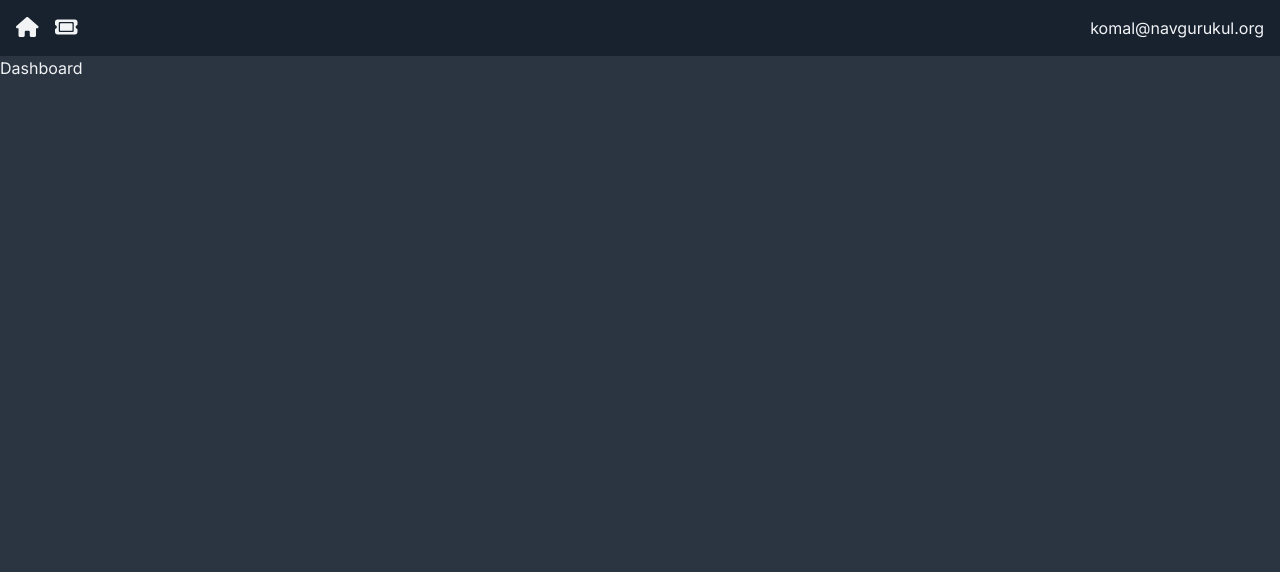
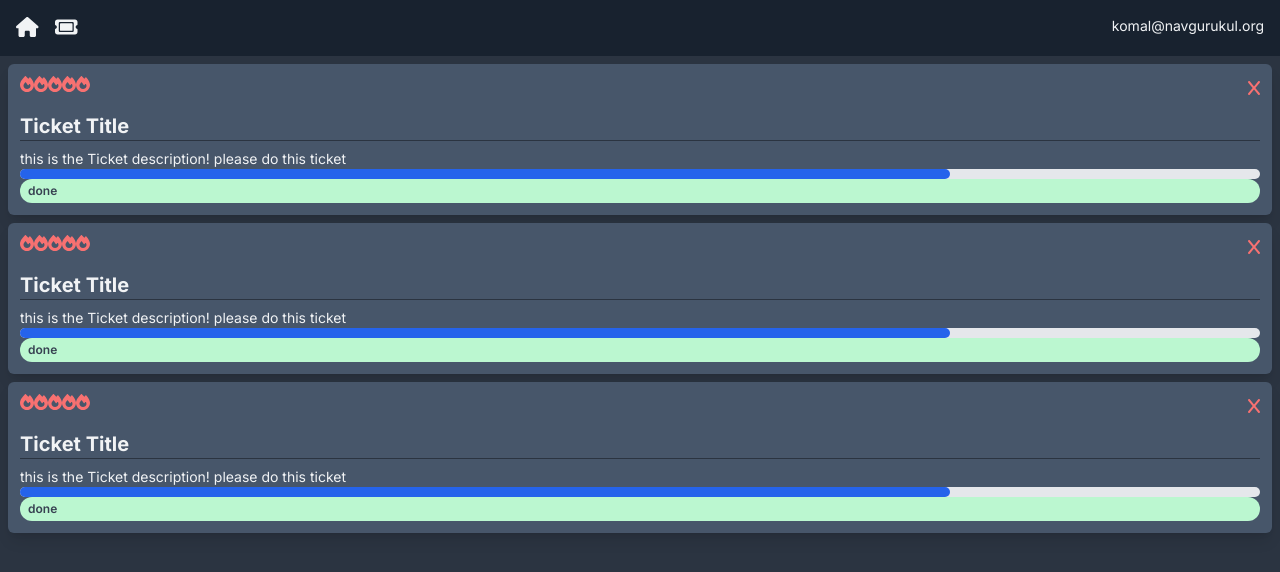
Before and after one commit to komalahire/-Ticketing-app, a Next.js app: page / in a window 1280 px wide. Shown: the top 572 px of the page. Built offline with nearby package versions, Linux system fonts and the light colour scheme.

Commit message:
added ticket cards

```diff
--- /dev/null
+++ b/app/(components)/PriorityDisplay.jsx
@@ -0,0 +1,16 @@
+import { FontAwesomeIcon } from "@fortawesome/react-fontawesome";
+import { faFire } from "@fortawesome/free-solid-svg-icons";
+
+const priorityDisplay = () => {
+  return (
+    <div className="flex justify-start align-baseline">
+      <FontAwesomeIcon icon={faFire} className="text-red-400" />
+      <FontAwesomeIcon icon={faFire} className="text-red-400" />
+      <FontAwesomeIcon icon={faFire} className="text-red-400" />
+      <FontAwesomeIcon icon={faFire} className="text-red-400" />
+      <FontAwesomeIcon icon={faFire} className="text-red-400" />
+    </div>
+  );
+};
+
+export default priorityDisplay;
--- /dev/null
+++ b/app/(components)/ProgressDisplay.jsx
@@ -0,0 +1,12 @@
+const ProgressDisplay = () => {
+  return (
+    <div className="w-full bg-gray-200 rounded-full h-2.5">
+      <div
+        className="bg-blue-600 h-2.5 rounded-full"
+        style={{ width: "75%" }}
+      ></div>
+    </div>
+  );
+};
+
+export default ProgressDisplay;
--- /dev/null
+++ b/app/(components)/StatusDisplay.jsx
@@ -0,0 +1,9 @@
+const StatusDisplay = () => {
+  return (
+    <span className="inline-block rounded-full px-2 py-1 text-xs font-semibold text-gray-700 bg-green-200">
+      done
+    </span>
+  );
+};
+
+export default StatusDisplay;
--- a/app/(components)/TicketCard.jsx
+++ b/app/(components)/TicketCard.jsx
@@ -1,9 +1,24 @@
 import DeleteBlock from "./DeleteBlock";
+import PriorityDisplay from "./PriorityDisplay";
+import ProgressDisplay from "./ProgressDisplay";
+import StatusDisplay from "./StatusDisplay";
 
 const TicketCard = () => {
   return (
-    <div>
-      <DeleteBlock />
+    <div className=" flex flex-col bg-card hover:bg-card-hover rounded-md shadow-lg p-3 m-2">
+      <div className="flex mb-3">
+        <PriorityDisplay />
+        <div className="ml-auto">
+          <DeleteBlock />
+        </div>
+      </div>
+      <h4>Ticket Title</h4>
+      <hr className="h-px border-0 bg-page mb-2 " />
+      <p className="whitespace-pre-wrap">
+        this is the Ticket description! please do this ticket
+      </p>
+      <ProgressDisplay />
+      <StatusDisplay />
     </div>
   );
 };
--- a/app/globals.css
+++ b/app/globals.css
@@ -2,11 +2,61 @@
 @tailwind components;
 @tailwind utilities;
 
+html,
+body {
+  margin: 0;
+  padding: 0;
+  font-family: "Trebuchet MS", "Lucida Sans Unicode", "Lucida Grande",
+    "Lucida Sans", Arial, sans-serif;
+}
+
+@layer base {
+  h1,
+  h2,
+  h3,
+  h4,
+  h5,
+  h6 {
+    @apply font-bold;
+  }
+
+  h1 {
+    @apply text-4xl;
+    margin: 0 0 5px 0;
+  }
+  h2 {
+    @apply text-3xl;
+  }
+  h3 {
+    @apply text-2xl;
+  }
+  h4 {
+    @apply text-xl;
+  }
+  h5 {
+    @apply text-lg;
+  }
+  p {
+    @apply text-sm;
+  }
+  form {
+    @apply  rounded-xl p-4
+  }
+  label {
+    @apply mt-4
+  }
+  input,
+  select,
+  textarea {
+    @apply m-1 rounded  bg-card p-1;
+  }
+}
+
 @layer components {
   .icon {
-    @apply text-default-text text-xl;
+    @apply  text-default-text text-xl;
   }
   .btn {
-    @apply hover:no-underline bg-blue-accent hover:bg-blue-accent-hover tracking-wide w-full text-center text-nav font-bold cursor-pointer uppercase px-4 py-2 rounded-md transition-colors block;
+    @apply  hover:no-underline bg-blue-accent tracking-wider w-full text-center text-nav font-bold cursor-pointer uppercase px-4 py-2 rounded-md hover:bg-blue-accent-hover transition-colors block;
   }
 }
--- a/app/page.js
+++ b/app/page.js
@@ -1,5 +1,14 @@
+import TicketCard from "./(components)/TicketCard";
+
 const Dashboard = () => {
-  return <div>Dashboard</div>;
+  return (
+    <div>
+      <TicketCard />
+      <TicketCard />
+      <TicketCard />
+
+    </div>
+  );
 };
 
 export default Dashboard;
```
